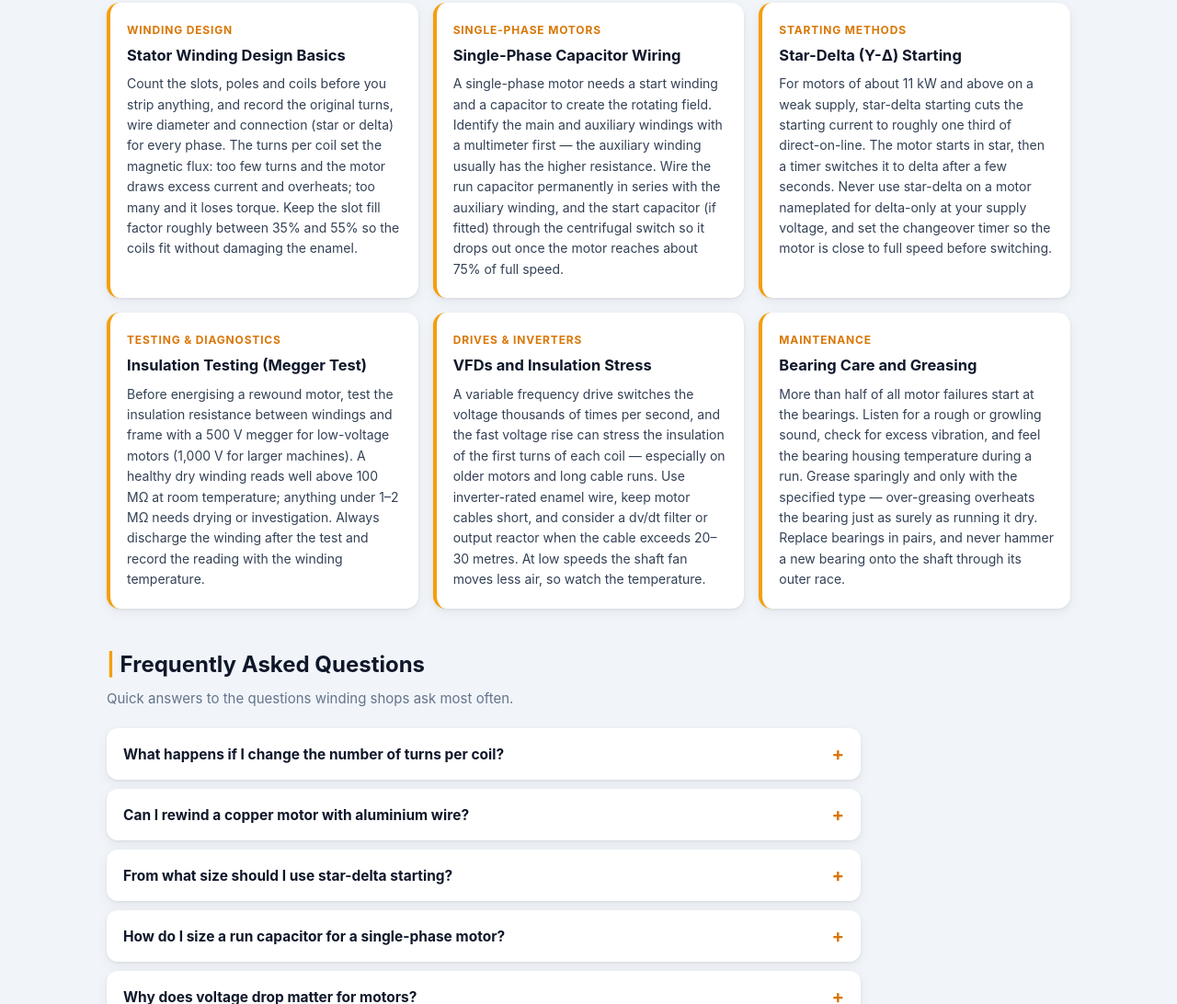
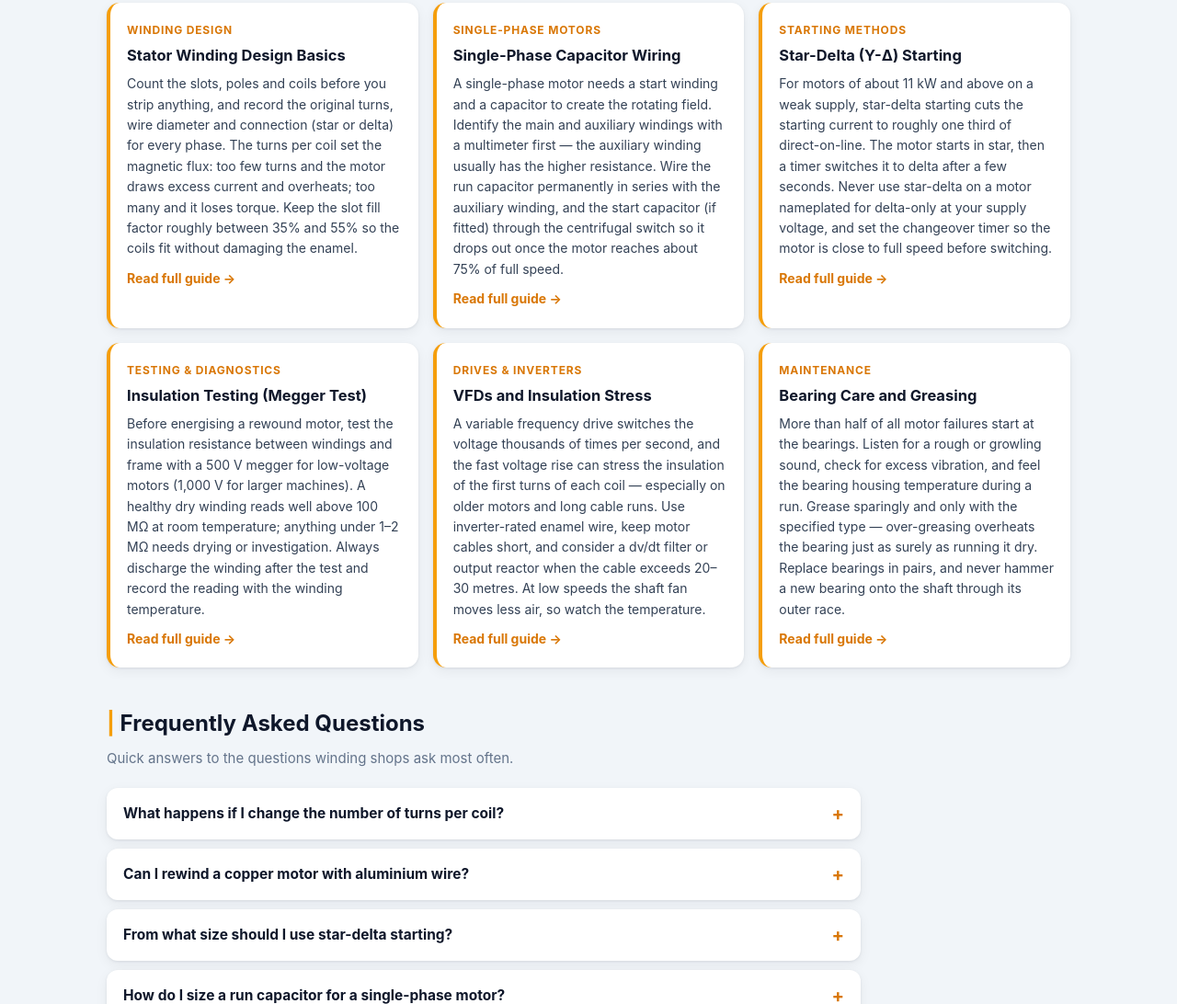
Before and after one commit to motorwindinghub/motorwindinghub.github.io, a plain HTML site: page index.html in a window 1280 px wide. Shown: the part 3073-4165 px from the top of the page at 92% size. Drawn offline with Linux system fonts and the light colour scheme.

Commit message:
Update homepage with Read full guide links

```diff
--- a/index.html
+++ b/index.html
@@ -84,6 +84,9 @@ tr:nth-child(even) td{background:#f8fafc}
 .guide .g-tag{font-size:12px;font-weight:700;letter-spacing:.07em;text-transform:uppercase;color:var(--amber-dark)}
 .guide h3{font-size:16.5px;margin:5px 0 7px}
 .guide p{font-size:14px;color:#334155}
+.guide-link{margin-top:10px;font-size:14px;font-weight:700}
+.guide-link a{text-decoration:none}
+.guide-link a:hover{text-decoration:underline}
 /* ---------- FAQ ---------- */
 .faq{max-width:820px}
 .faq-item{background:#fff;border-radius:12px;box-shadow:var(--shadow);margin-bottom:10px;overflow:hidden}
@@ -337,31 +340,37 @@ footer li{margin-bottom:6px}
       <div class="g-tag">Winding Design</div>
       <h3>Stator Winding Design Basics</h3>
       <p>Count the slots, poles and coils before you strip anything, and record the original turns, wire diameter and connection (star or delta) for every phase. The turns per coil set the magnetic flux: too few turns and the motor draws excess current and overheats; too many and it loses torque. Keep the slot fill factor roughly between 35% and 55% so the coils fit without damaging the enamel.</p>
+      <p class="guide-link"><a href="guides/winding-design-basics.html">Read full guide &rarr;</a></p>
     </div>
     <div class="guide">
       <div class="g-tag">Single-Phase Motors</div>
       <h3>Single-Phase Capacitor Wiring</h3>
       <p>A single-phase motor needs a start winding and a capacitor to create the rotating field. Identify the main and auxiliary windings with a multimeter first — the auxiliary winding usually has the higher resistance. Wire the run capacitor permanently in series with the auxiliary winding, and the start capacitor (if fitted) through the centrifugal switch so it drops out once the motor reaches about 75% of full speed.</p>
+      <p class="guide-link"><a href="guides/single-phase-capacitor-wiring.html">Read full guide &rarr;</a></p>
     </div>
     <div class="guide">
       <div class="g-tag">Starting Methods</div>
       <h3>Star-Delta (Y-Δ) Starting</h3>
       <p>For motors of about 11 kW and above on a weak supply, star-delta starting cuts the starting current to roughly one third of direct-on-line. The motor starts in star, then a timer switches it to delta after a few seconds. Never use star-delta on a motor nameplated for delta-only at your supply voltage, and set the changeover timer so the motor is close to full speed before switching.</p>
+      <p class="guide-link"><a href="guides/star-delta-starting.html">Read full guide &rarr;</a></p>
     </div>
     <div class="guide">
       <div class="g-tag">Testing &amp; Diagnostics</div>
       <h3>Insulation Testing (Megger Test)</h3>
       <p>Before energising a rewound motor, test the insulation resistance between windings and frame with a 500 V megger for low-voltage motors (1,000 V for larger machines). A healthy dry winding reads well above 100 MΩ at room temperature; anything under 1–2 MΩ needs drying or investigation. Always discharge the winding after the test and record the reading with the winding temperature.</p>
+      <p class="guide-link"><a href="guides/insulation-testing-megger.html">Read full guide &rarr;</a></p>
     </div>
     <div class="guide">
       <div class="g-tag">Drives &amp; Inverters</div>
       <h3>VFDs and Insulation Stress</h3>
       <p>A variable frequency drive switches the voltage thousands of times per second, and the fast voltage rise can stress the insulation of the first turns of each coil — especially on older motors and long cable runs. Use inverter-rated enamel wire, keep motor cables short, and consider a dv/dt filter or output reactor when the cable exceeds 20–30 metres. At low speeds the shaft fan moves less air, so watch the temperature.</p>
+      <p class="guide-link"><a href="guides/vfd-insulation-stress.html">Read full guide &rarr;</a></p>
     </div>
     <div class="guide">
       <div class="g-tag">Maintenance</div>
       <h3>Bearing Care and Greasing</h3>
       <p>More than half of all motor failures start at the bearings. Listen for a rough or growling sound, check for excess vibration, and feel the bearing housing temperature during a run. Grease sparingly and only with the specified type — over-greasing overheats the bearing just as surely as running it dry. Replace bearings in pairs, and never hammer a new bearing onto the shaft through its outer race.</p>
+      <p class="guide-link"><a href="guides/bearing-care-greasing.html">Read full guide &rarr;</a></p>
     </div>
   </div>
 </section>
```
